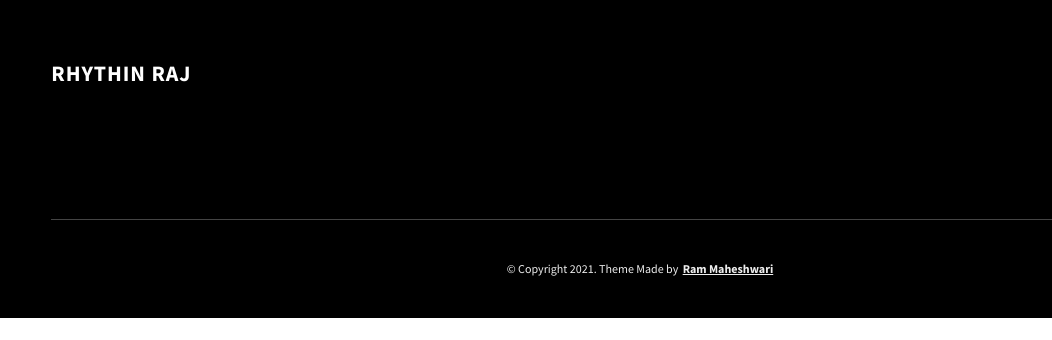
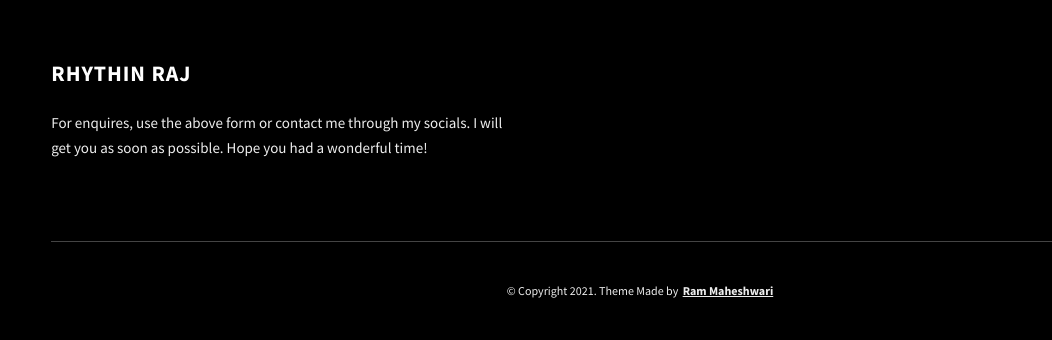
Before and after one commit to neptune0x13/neptune0x13.github.io, a website: page index.html in a window 1280 px wide. Shown: the part 4731-5071 px from the top of the page, 0-1052 px from the left. Before the commit the page ends 5049 px from the top, so only its background shows below. Drawn offline with Linux system fonts and the light colour scheme.

Commit message:
Update index.html

```diff
--- a/index.html
+++ b/index.html
@@ -373,7 +373,8 @@
           <div class="main-footer__row main-footer__row-2">
             <h4 class="heading heading-sm text-lt">Rhythin Raj</h4>
             <p class="main-footer__short-desc">
-
+              For enquires, use the above form or contact me through my socials. I will get you
+              as soon as possible. Hope you had a wonderful time!
             </p>
           </div>
         </div>
```
